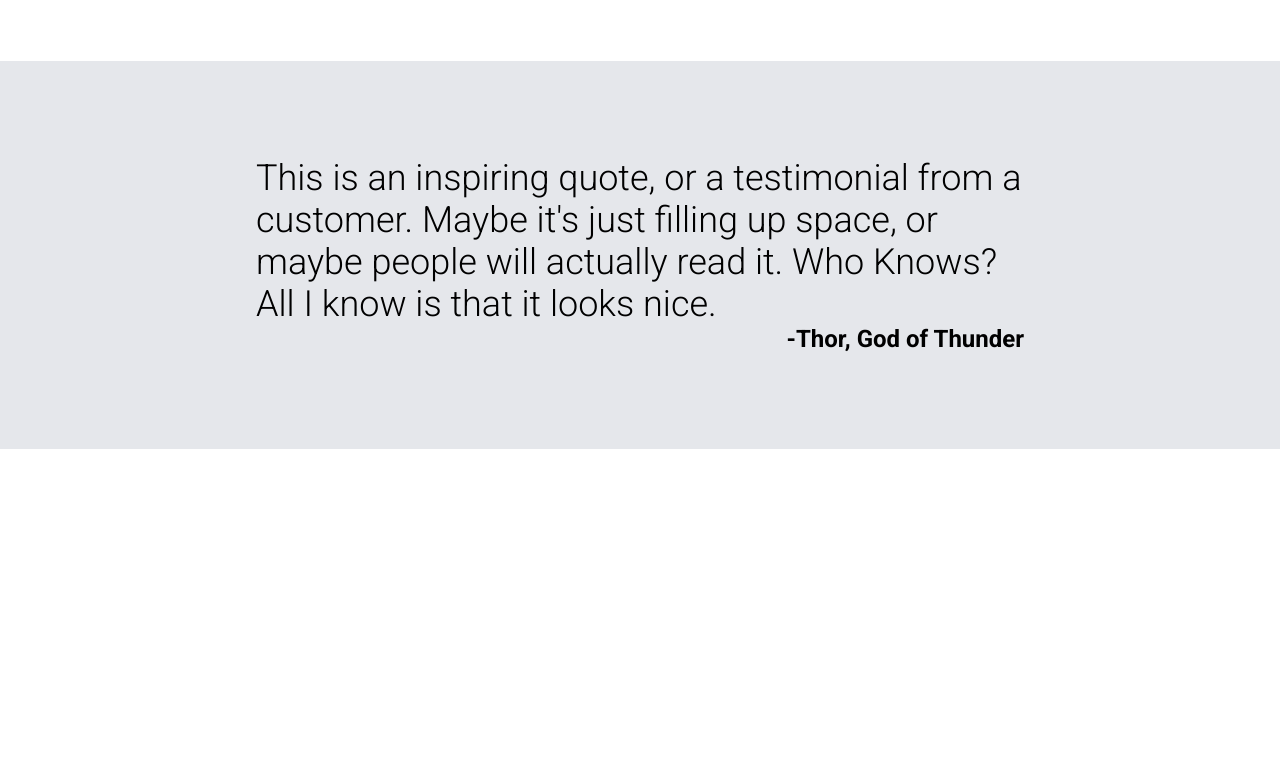
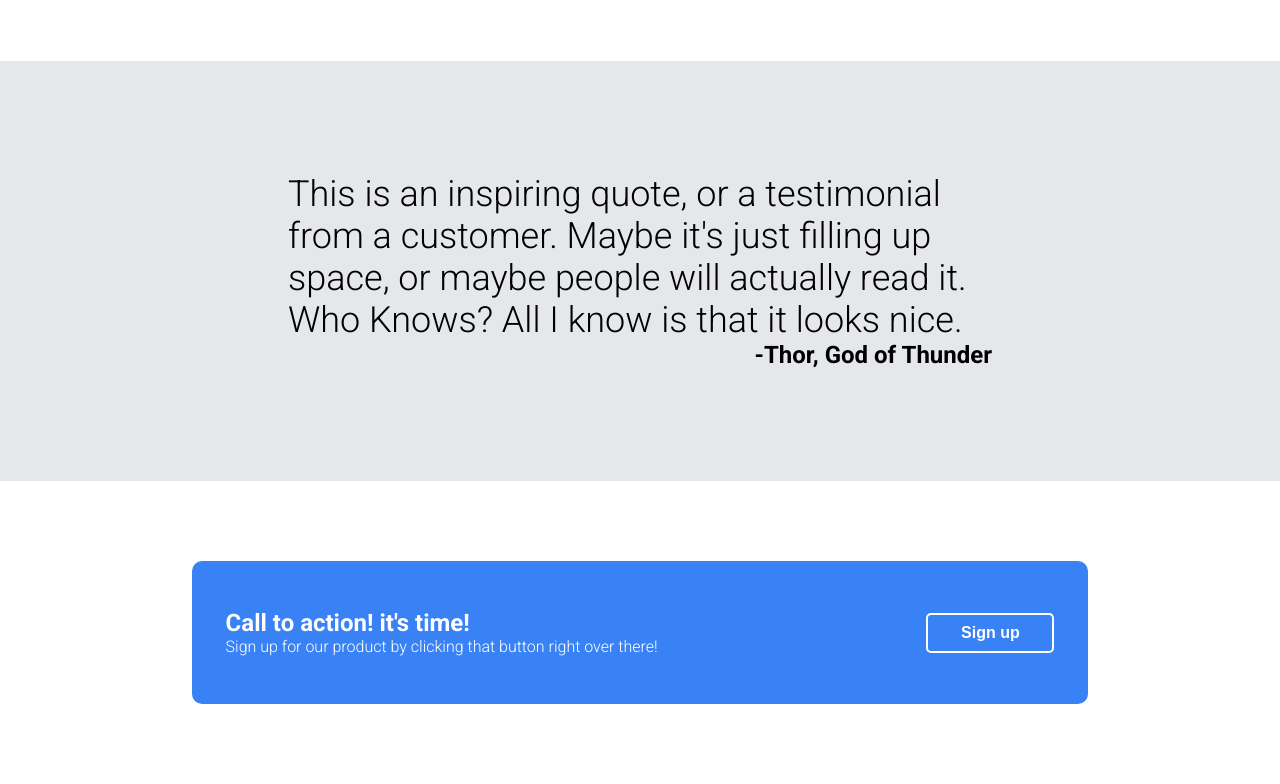
Before and after one commit to naser23/odin-landing-page, a plain HTML site: page index.html in a window 1280 px wide. Shown: the part 780-1564 px from the top of the page. Before the commit the page ends 1229 px from the top, so only its background shows below. Drawn offline with Linux system fonts and the light colour scheme.

Commit message:
finished the call to action section. working on the footer now.

```diff
--- a/index.html
+++ b/index.html
@@ -62,6 +62,15 @@
                     <p class="author">-Thor, God of Thunder</p>
                 </div>
             </section>
+            <section class="call-to-action">
+                <div class="action-box">
+                    <div class="action-text">
+                        <h1>Call to action! it's time!</h1>
+                        <p>Sign up for our product by clicking that button right over there!</p>
+                    </div>
+                    <button class="action-button">Sign up</button>
+                </div>
+            </section>
         </main>
     </div>
 </body>
--- a/style.css
+++ b/style.css
@@ -27,6 +27,7 @@ body {
   height: 50vh;
 }
 .header-area {
+  margin-top: 1rem;
   width: 70%;
   height: 10%;
   color: white;
@@ -45,7 +46,7 @@ ul {
   list-style-type: none;
   display: flex;
   align-items: center;
-  gap: 10px;
+  gap: 20px;
 }
 
 a {
@@ -54,11 +55,14 @@ a {
   font-size: 1.25rem;
 }
 
+a:hover {
+  color: gray;
+}
+
 /* // sign up  */
 
 .sign-up {
   width: 70%;
-
   display: flex;
   margin-top: 5%;
 }
@@ -152,13 +156,13 @@ a {
 /* testimonials */
 .testimonial {
   background-color: #e5e7eb;
-  padding: 6rem 0;
+  padding: 7rem 0;
   display: flex;
   justify-content: center;
 }
 
 .text-area {
-  width: 60%;
+  width: 55%;
 }
 
 .quote {
@@ -171,3 +175,47 @@ a {
   font-weight: bold;
   font-size: 1.5rem;
 }
+
+/* call to action */
+
+.call-to-action {
+  display: flex;
+  justify-content: center;
+  padding: 5rem 0;
+}
+
+.action-box {
+  padding: 3rem 0;
+  width: 70%;
+  display: flex;
+  justify-content: center;
+  align-items: center;
+  gap: 30%;
+  background-color: #3882f6;
+  border-radius: 10px;
+}
+
+.action-text {
+  color: white;
+}
+
+.action-text p {
+  font-size: 1rem;
+}
+
+.action-button {
+  width: 8rem;
+  height: 2.5rem;
+  border-radius: 5px;
+  background: transparent;
+  border: 2px solid white;
+  font-size: 1rem;
+  color: white;
+  font-weight: 700;
+}
+
+.action-button:hover {
+  cursor: pointer;
+  background-color: lightblue;
+  color: gray;
+}
```
